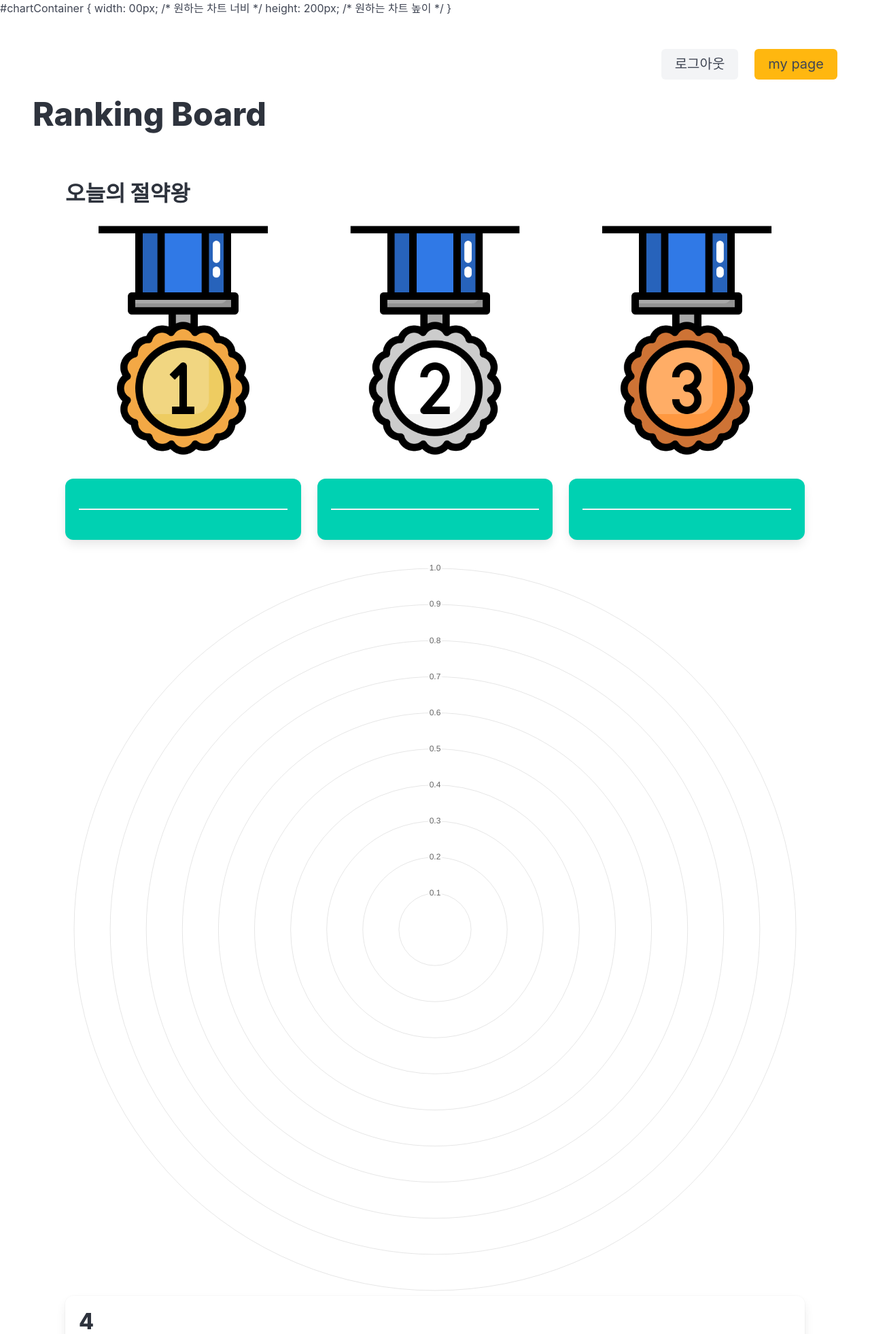
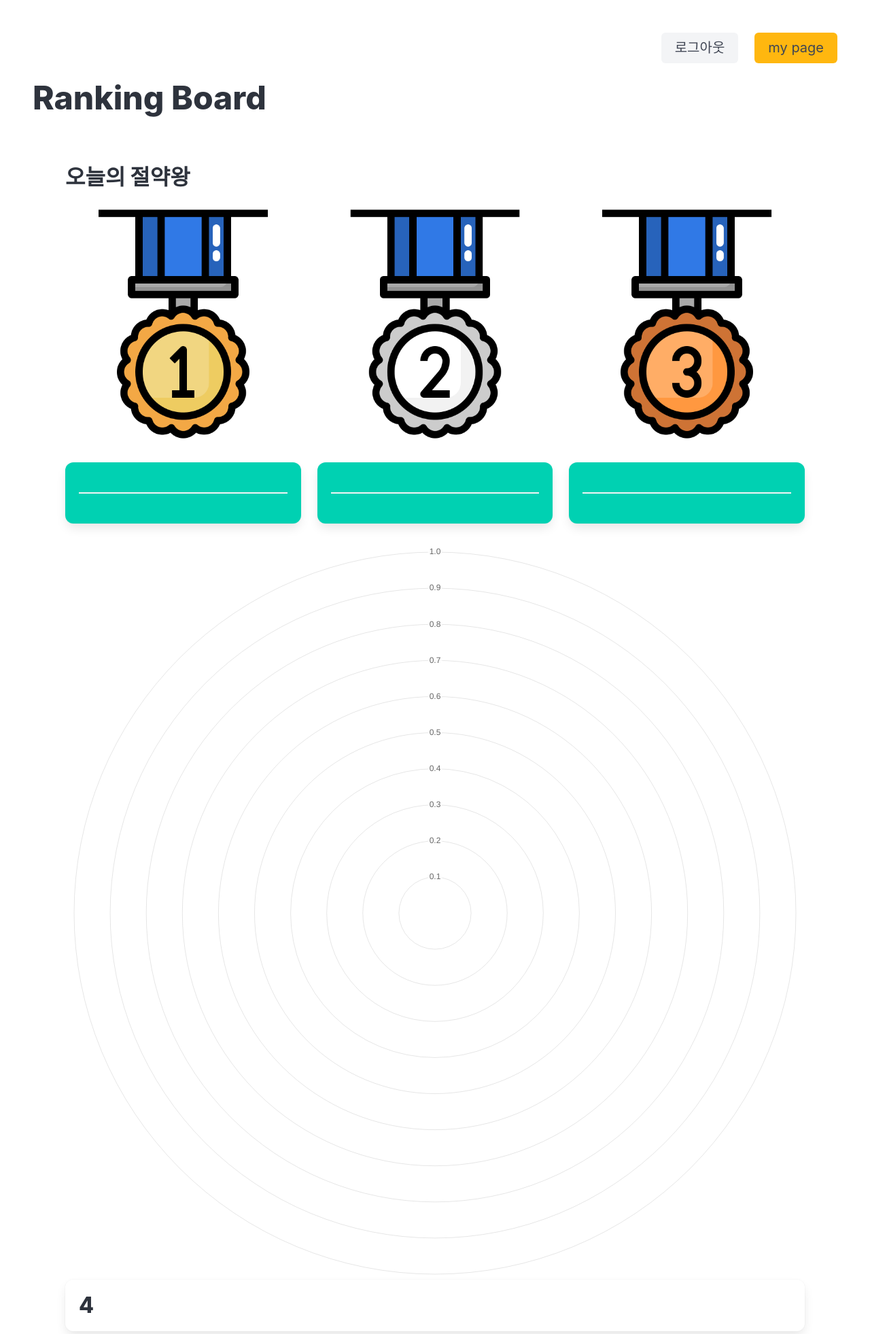
Before and after one commit to Yeom95/jungle7_0project, a Flask app: page /rankingBoard in a window 1280 px wide. Shown: the top 1962 px of the page at 68% size. Run offline with Flask 3, Linux system fonts and the light colour scheme; data that the repository does not hold is empty; some web fonts are replaced.

Commit message:
카테고리 수정

```diff
--- a/7월 Week0 프로젝트/app.py
+++ b/7월 Week0 프로젝트/app.py
@@ -134,7 +134,7 @@ def dailySpendingBox():
 @app.route('/dailySpendingBox',methods=['POST'])
 def dailySpendingBoxPost():
     costDate = request.form['post_costDate']
-    category = int(request.form['post_category'])
+    category = request.form['post_category']
     cost = int(request.form['post_cost'])
 
     post_cost_data = {'userId':userID,'category':category,'cost':cost,'date':costDate}
--- a/7월 Week0 프로젝트/templates/rankingBoard.html
+++ b/7월 Week0 프로젝트/templates/rankingBoard.html
@@ -62,12 +62,6 @@
       height:100%;
     }
     </style>
-
-    #chartContainer {
-            width: 00px;  /* 원하는 차트 너비 */
-            height: 200px;  /* 원하는 차트 높이 */
-    }
-  </style>
 
   <script>
     function logout() {
```
